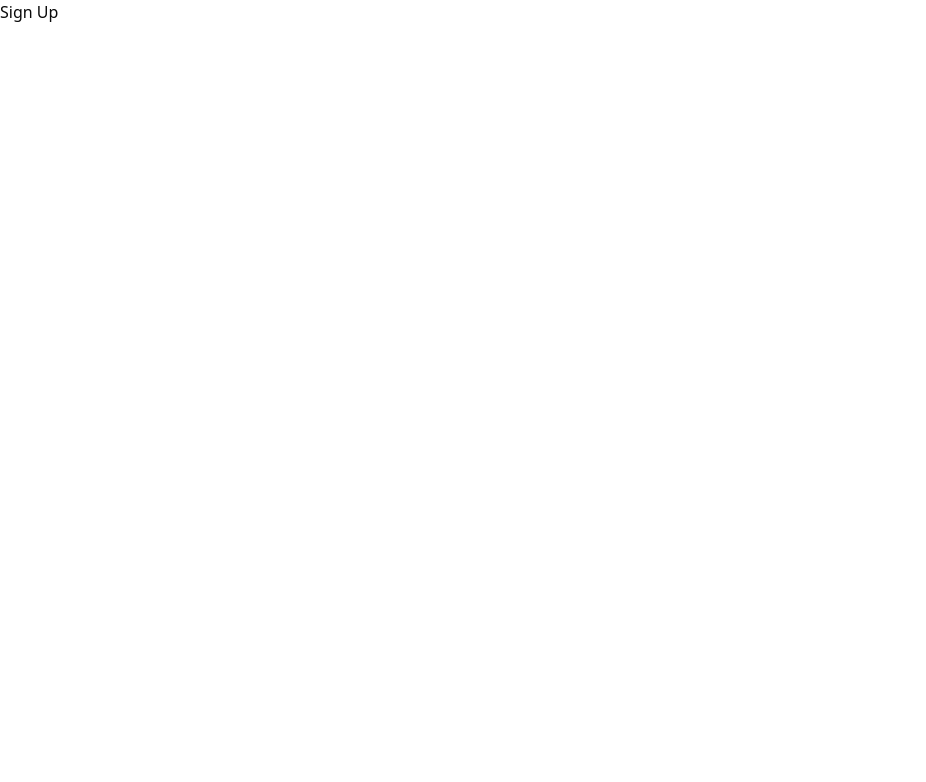
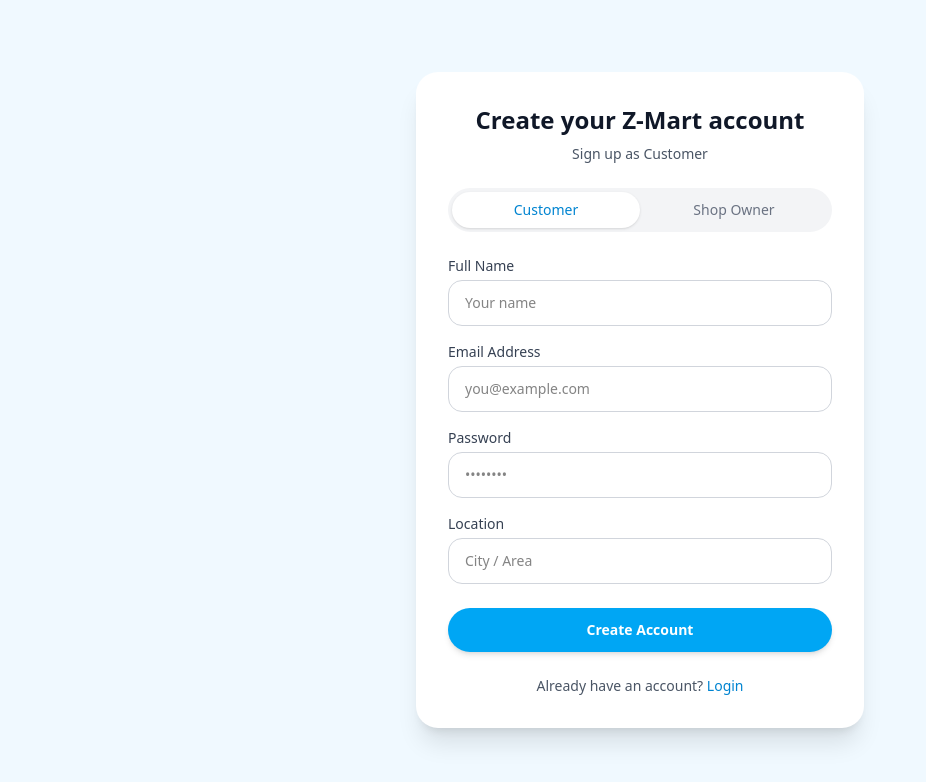
Before and after one commit to mdzeyad29/MarketPlace, a Next.js app: page /signup in a window 1280 px wide. Shown: the top 782 px of the page, without its empty margins (0-926 px from the left). Built offline with nearby package versions, Linux system fonts and the light colour scheme.

Commit message:
add auth and dashboard for customer as well as shopkeepe

```diff
--- a/app/(authentication)/signup/page.tsx
+++ b/app/(authentication)/signup/page.tsx
@@ -1,8 +1,11 @@
-const SignUp = () => {
+import SignUp from "@/components/authentication/SignUp";
+
+const SignUpPage = () => {
   return (
     <div>
-      <h2>Sign Up</h2>
-      </div>
-  )
-}
-export default SignUp ;
+      <SignUp />
+    </div>
+  );
+};
+
+export default SignUpPage;
--- /dev/null
+++ b/app/dashboard/page.tsx
@@ -0,0 +1,31 @@
+"use client";
+
+import { useAuthStore } from "@/app/store/auth.store";
+import { useSearchParams } from "next/navigation";
+
+const DashboardPage = () => {
+//   const user = useAuthStore((state) => state.currentUser);
+  const searchParams = useSearchParams();
+  const role = searchParams.get("role");
+
+//   if (!user) {
+//     return <p className="p-10">Please login first</p>;
+//   }
+
+  return (
+    <div className="p-10">
+      <h1 className="text-3xl font-bold">
+        {role === "shopkeeper"
+          ? "Shopkeeper Dashboard"
+          : "Customer Dashboard"}
+      </h1>
+
+      <p className="mt-4 text-gray-600">
+        Logged in as:
+         {/* <strong>{user.email}</strong> */}
+      </p>
+    </div>
+  );
+};
+
+export default DashboardPage;
--- /dev/null
+++ b/app/store/auth.store.ts
@@ -0,0 +1,37 @@
+import { create } from "zustand";
+
+type Role = "customer" | "shopkeeper";
+
+interface User {
+  id: string;
+  email: string;
+  role: Role;
+}
+
+interface AuthState {
+  users: User[];              // 👈 array (mock DB)
+  currentUser: User | null;   // 👈 logged in user
+  isAuthenticated: boolean;
+
+  login: (user: User) => void;
+  logout: () => void;
+}
+
+export const useAuthStore = create<AuthState>((set) => ({
+  users: [],
+  currentUser: null,
+  isAuthenticated: false,
+
+  login: (user) =>
+    set((state) => ({
+      users: [...state.users, user],   // 👈 store in array
+      currentUser: user,
+      isAuthenticated: true,
+    })),
+
+  logout: () =>
+    set({
+      currentUser: null,
+      isAuthenticated: false,
+    }),
+}));
--- a/components/authentication/SignUp.tsx
+++ b/components/authentication/SignUp.tsx
@@ -1,6 +1,147 @@
-const SignUp = ()=>{
-    return (
-        <div>Sign Up Component</div>
-    )
-}
+"use client";
+
+import { useState } from "react";
+import { useSearchParams } from "next/navigation";
+import Link from "next/link";
+
+const SignUp = () => {
+  const searchParams = useSearchParams();
+  const initialRole =
+    (searchParams.get("role") as "customer" | "shopkeeper") || "customer";
+
+  const [role, setRole] = useState<"customer" | "shopkeeper">(initialRole);
+
+  return (
+    <section className="flex min-h-screen items-center justify-center bg-sky-50 px-4">
+      <div className="w-full max-w-md rounded-3xl bg-white p-8 shadow-xl">
+
+        {/* Header */}
+        <div className="mb-6 text-center">
+          <h1 className="text-2xl font-bold text-gray-900">
+            Create your Z-Mart account
+          </h1>
+          <p className="mt-2 text-sm text-gray-600">
+            Sign up as {role === "customer" ? "Customer" : "Shop Owner"}
+          </p>
+        </div>
+
+        {/* Persona Switch */}
+        <div className="mb-6 flex rounded-full bg-gray-100 p-1">
+          <button
+            onClick={() => setRole("customer")}
+            className={`flex-1 rounded-full py-2 text-sm font-medium transition ${
+              role === "customer"
+                ? "bg-white text-sky-600 shadow"
+                : "text-gray-500"
+            }`}
+          >
+            Customer
+          </button>
+
+          <button
+            onClick={() => setRole("shopkeeper")}
+            className={`flex-1 rounded-full py-2 text-sm font-medium transition ${
+              role === "shopkeeper"
+                ? "bg-white text-sky-600 shadow"
+                : "text-gray-500"
+            }`}
+          >
+            Shop Owner
+          </button>
+        </div>
+
+        {/* Form */}
+        <form className="space-y-4">
+          {/* Full Name */}
+          <div>
+            <label className="mb-1 block text-sm font-medium text-gray-700">
+              Full Name
+            </label>
+            <input
+              type="text"
+              placeholder="Your name"
+              className="w-full rounded-xl border border-gray-300 px-4 py-3 text-sm focus:border-sky-500 focus:outline-none focus:ring-2 focus:ring-sky-200"
+            />
+          </div>
+
+          {/* Email */}
+          <div>
+            <label className="mb-1 block text-sm font-medium text-gray-700">
+              Email Address
+            </label>
+            <input
+              type="email"
+              placeholder="you@example.com"
+              className="w-full rounded-xl border border-gray-300 px-4 py-3 text-sm focus:border-sky-500 focus:outline-none focus:ring-2 focus:ring-sky-200"
+            />
+          </div>
+
+          {/* Password */}
+          <div>
+            <label className="mb-1 block text-sm font-medium text-gray-700">
+              Password
+            </label>
+            <input
+              type="password"
+              placeholder="••••••••"
+              className="w-full rounded-xl border border-gray-300 px-4 py-3 text-sm focus:border-sky-500 focus:outline-none focus:ring-2 focus:ring-sky-200"
+            />
+          </div>
+
+          {/* Extra fields for Shop Owner */}
+          {role === "shopkeeper" && (
+            <>
+              <div>
+                <label className="mb-1 block text-sm font-medium text-gray-700">
+                  Shop Name
+                </label>
+                <input
+                  type="text"
+                  placeholder="Your shop name"
+                  className="w-full rounded-xl border border-gray-300 px-4 py-3 text-sm focus:border-sky-500 focus:outline-none focus:ring-2 focus:ring-sky-200"
+                />
+              </div>
+
+
+            </>
+          )}
+
+           <div>
+                <label className="mb-1 block text-sm font-medium text-gray-700">
+                Location
+                </label>
+                <input
+                  type="text"
+                  placeholder="City / Area"
+                  className="w-full rounded-xl border border-gray-300 px-4 py-3 text-sm focus:border-sky-500 focus:outline-none focus:ring-2 focus:ring-sky-200"
+                />
+              </div>
+
+          {/* Hidden role */}
+          <input type="hidden" name="role" value={role} />
+
+          {/* Submit */}
+          <button
+            type="submit"
+            className="mt-2 w-full rounded-full bg-sky-500 py-3 text-sm font-semibold text-white shadow-md transition hover:bg-sky-600"
+          >
+            Create Account
+          </button>
+        </form>
+
+        {/* Footer */}
+        <p className="mt-6 text-center text-sm text-gray-600">
+          Already have an account?{" "}
+          <Link
+            href="/login"
+            className="font-medium text-sky-600 hover:underline"
+          >
+            Login
+          </Link>
+        </p>
+      </div>
+    </section>
+  );
+};
+
 export default SignUp;
--- a/components/authentication/loginPage.tsx
+++ b/components/authentication/loginPage.tsx
@@ -1,22 +1,80 @@
+"use client";
+
+import { useState } from "react";
 import Link from "next/link";
+import { useAuthStore } from "@/app/store/auth.store";
+import { useRouter } from "next/navigation";
 
 const LoginPage = () => {
+  const [role, setRole] = useState<"customer" | "shopkeeper">("customer");
+
+   const login = useAuthStore((state) => state.login);
+  const router = useRouter();
+
+
+const handleSubmit = (e: React.FormEvent) => {
+    e.preventDefault(); // ❗ page reload roko
+
+    // 🔹 mock user (later API se aayega)
+    const user = {
+      id: Date.now().toString(),
+      email: "test@example.com",
+      role,
+    };
+
+    // ✅ Zustand store me save
+    login(user);
+
+    // ✅ Role based redirect
+    if (role === "shopkeeper") {
+      router.push("/dashboard?role=shopkeeper");
+    } else {
+      router.push("/dashboard?role=customer");
+    }
+  };
+
+
   return (
     <section className="flex min-h-screen items-center justify-center bg-sky-50 px-4">
       <div className="w-full max-w-md rounded-3xl bg-white p-8 shadow-xl">
 
         {/* Header */}
-        <div className="mb-8 text-center">
+        <div className="mb-6 text-center">
           <h1 className="text-2xl font-bold text-gray-900">
             Welcome Back to Z-Mart
           </h1>
           <p className="mt-2 text-sm text-gray-600">
-            Login to manage your account and orders
+            Login as {role === "customer" ? "Customer" : "ShopKeeper"}
           </p>
         </div>
 
+        {/* Persona Switch */}
+        <div className="mb-6 flex rounded-full bg-gray-100 p-1">
+          <button
+            onClick={() => setRole("customer")}
+            className={`flex-1 rounded-full py-2 text-sm font-medium transition ${
+              role === "customer"
+                ? "bg-white text-sky-600 shadow"
+                : "text-gray-500"
+            }`}
+          >
+            Customer
+          </button>
+
+          <button
+            onClick={() => setRole("shopkeeper")}
+            className={`flex-1 rounded-full py-2 text-sm font-medium transition ${
+              role === "shopkeeper"
+                ? "bg-white text-sky-600 shadow"
+                : "text-gray-500"
+            }`}
+          >
+            ShopKeeper
+          </button>
+        </div>
+
         {/* Form */}
-        <form className="space-y-5">
+        <form className="space-y-5"  onSubmit={handleSubmit}>
           {/* Email */}
           <div>
             <label className="mb-1 block text-sm font-medium text-gray-700">
@@ -41,50 +99,25 @@
             />
           </div>
 
-          {/* Options */}
-          <div className="flex items-center justify-between text-sm">
-            <label className="flex items-center gap-2">
-              <input
-                type="checkbox"
-                className="h-4 w-4 rounded border-gray-300 text-sky-500 focus:ring-sky-400"
-              />
-              Remember me
-            </label>
 
-            <Link
-              href="/forgot-password"
-              className="font-medium text-sky-600 hover:underline"
-            >
-              Forgot password?
-            </Link>
-          </div>
+
+          {/* Hidden role field (important) */}
+          <input type="hidden" name="role" value={role} />
 
           {/* Login Button */}
           <button
             type="submit"
             className="w-full rounded-full bg-sky-500 py-3 text-sm font-semibold text-white shadow-md transition hover:bg-sky-600"
           >
-            Login
+            Login as {role === "customer" ? "Customer" : "Shop Owner"}
           </button>
         </form>
-
-        {/* Divider */}
-        <div className="my-6 flex items-center">
-          <div className="h-px flex-1 bg-gray-200" />
-          <span className="px-3 text-xs text-gray-400">OR</span>
-          <div className="h-px flex-1 bg-gray-200" />
-        </div>
-
-        {/* Social Login */}
-        <button className="w-full rounded-full border border-gray-300 py-3 text-sm font-medium text-gray-700 transition hover:bg-gray-100">
-          Continue with Google
-        </button>
 
         {/* Footer */}
         <p className="mt-6 text-center text-sm text-gray-600">
           Don’t have an account?{" "}
           <Link
-            href="/signup"
+            href={`/signup?role=${role}`}
             className="font-medium text-sky-600 hover:underline"
           >
             Create one
--- a/package.json
+++ b/package.json
@@ -17,7 +17,8 @@
     "next": "16.0.1",
     "react": "19.2.0",
     "react-dom": "19.2.0",
-    "tailwind-merge": "^3.4.0"
+    "tailwind-merge": "^3.4.0",
+    "zustand": "^5.0.11"
   },
   "devDependencies": {
     "@tailwindcss/postcss": "^4",
```
Also changed, not shown: 1 other file (tests, documents, lock files or other folders).
